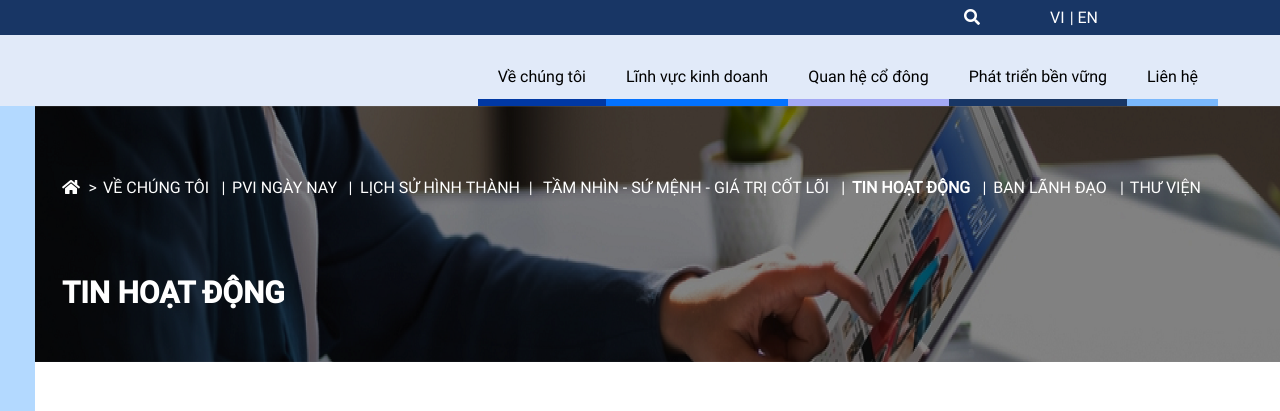
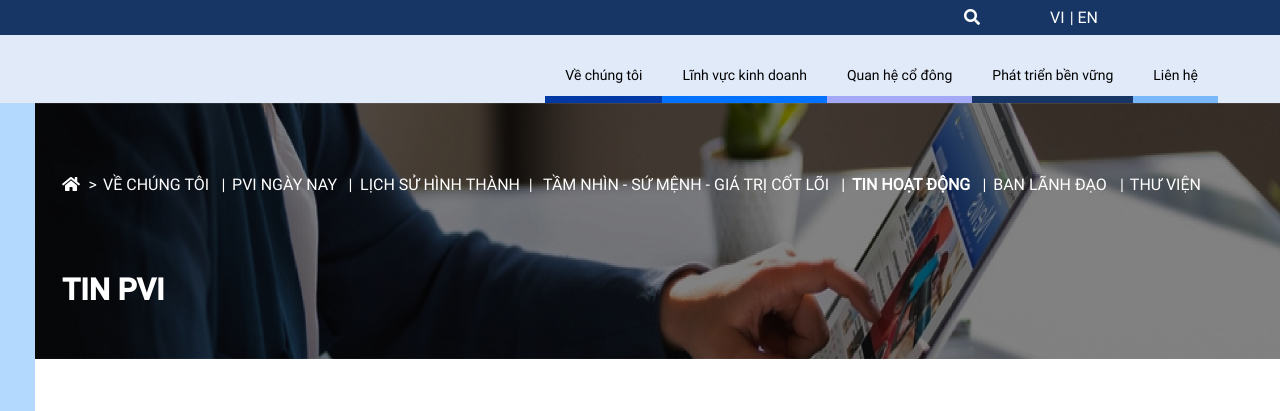
Before and after one commit to manhhai98/PVI-holding, a plain HTML site: page news.html in a window 1280 px wide. Shown: the top 411 px of the page. Drawn offline with Linux system fonts and the light colour scheme.

Commit message:
update 3/14/2023

```diff
--- a/assets/css/pubweb.css
+++ b/assets/css/pubweb.css
@@ -2742,6 +2742,10 @@ hr{
 		width: 150px;
 	}
 
+	.nav .nav-link{
+		font-size: 14px;
+	}
+
 }
 
 @media only screen and (max-width: 1400px){
--- a/news.html
+++ b/news.html
@@ -367,7 +367,7 @@
 		                        </ol>
 		                    </nav>
 		                </div>
-		                <h4 class="title white-text">Tin hoạt động</h4>
+		                <h4 class="title white-text">Tin PVI</h4>
 					</div>
 				</div>
             </div>
```
